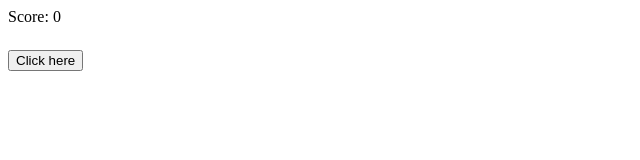
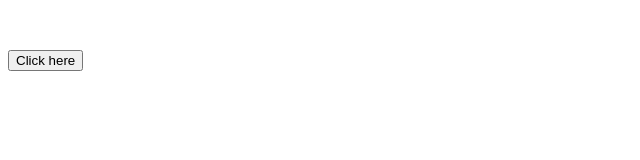
Before and after one commit to ryan-endacott/javascript-workshop, a plain HTML site: page start/index.html in a window 1280 px wide. Shown: the full height of the page, 0-640 px from the left. Drawn offline with Linux system fonts and the light colour scheme.

Commit message:
got rid of the score div

```diff
--- a/start/index.html
+++ b/start/index.html
@@ -7,7 +7,6 @@
   </script>
 </head>
 <body>
-  <div style="position:absolute">Score: <span id="score">0</span></div>
   <button id="btn" style="position:absolute;top:50px;">Click here</button>
 
 </body>
```
